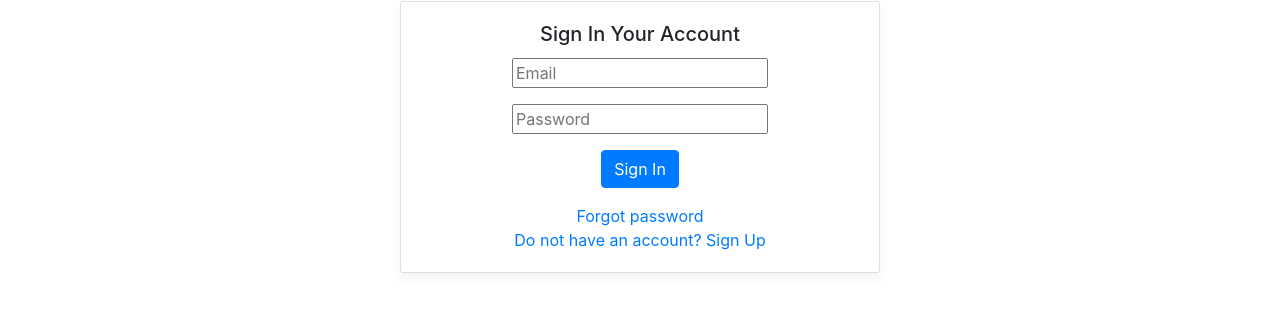
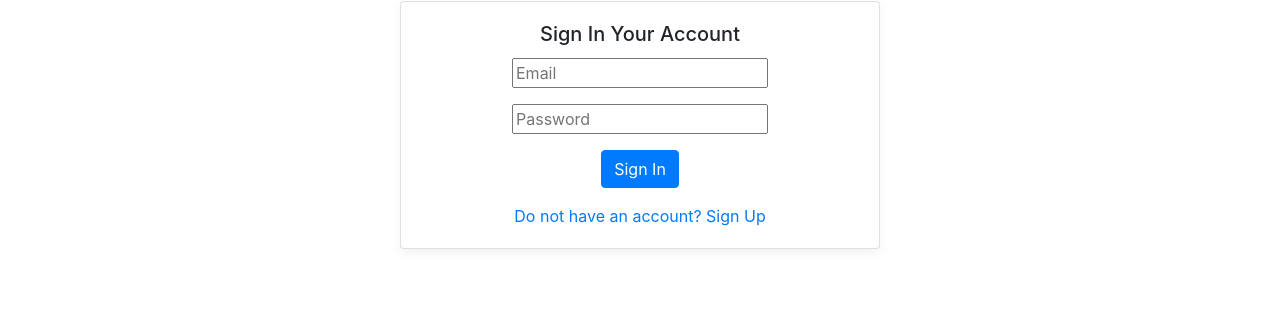
Before and after one commit to congchenyu/cs326-final-theta, a plain HTML site: page public/signin.html in a window 1280 px wide. Shown: the part 157-468 px from the top of the page. Drawn offline with nearby package versions, Linux system fonts and the light colour scheme.

Commit message:
Update signin.html

```diff
--- a/public/signin.html
+++ b/public/signin.html
@@ -52,7 +52,7 @@
             <input type="submit" type="button" class="btn btn-primary" value="Sign In">
           </div>
 
-          <a href="#">Forgot password</a><br>
+          <!-- <a href="#">Forgot password</a><br> -->
           <a href="/signup.html" class="text-center">Do not have an account? Sign Up</a>
         </div>
       </div>
```
